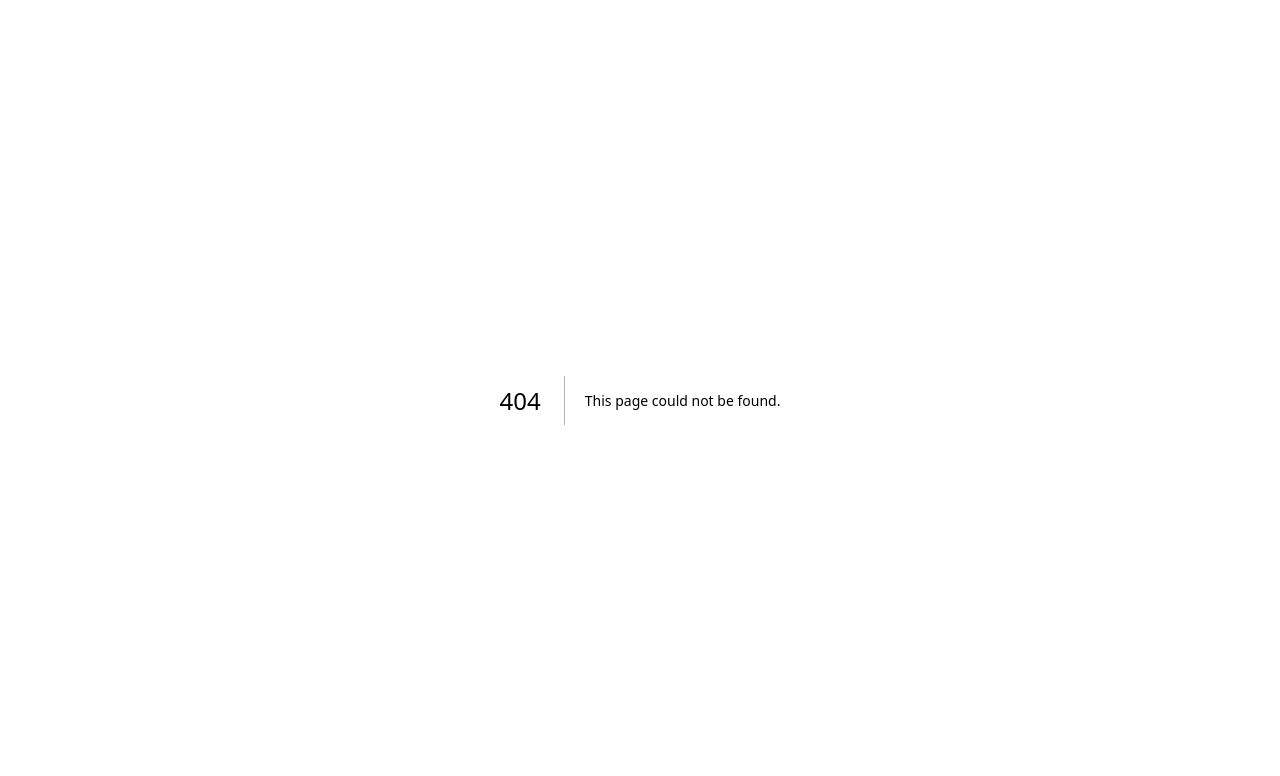
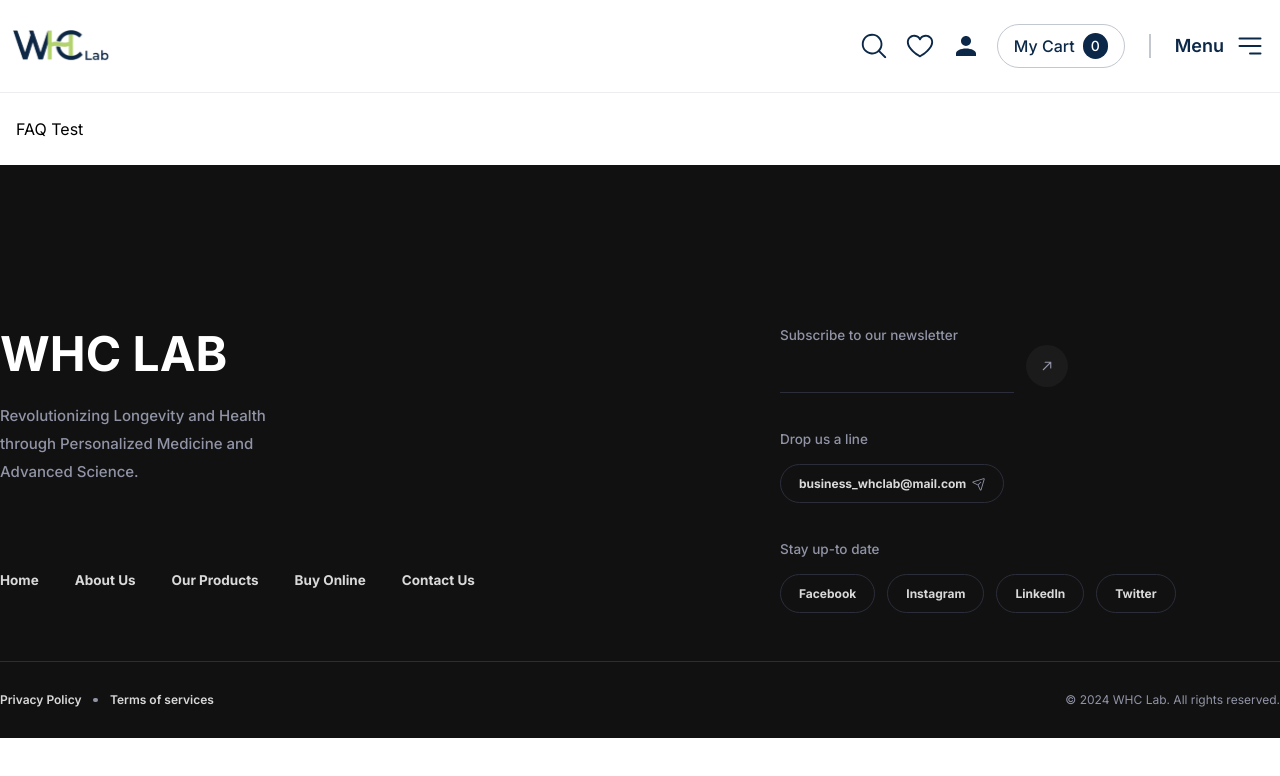
Before and after one commit to chandan9074/WHC-Lab-Customer, a Next.js app: page /faq in a window 1280 px wide. Before the commit this address had no page. Shown: the top 776 px of the page. Built offline with nearby package versions, Linux system fonts and the light colour scheme.

Commit message:
faq page

```diff
--- /dev/null
+++ b/src/app/(public)/faq/page.jsx
@@ -0,0 +1,12 @@
+import Layouts from "@/layouts";
+
+
+export default function FAQ() {
+    return (
+        <Layouts.Secondary>
+            <section className="container mx-auto py-6 px-4">
+                <h2>FAQ Test</h2>
+            </section>
+        </Layouts.Secondary>
+    )
+}
```
